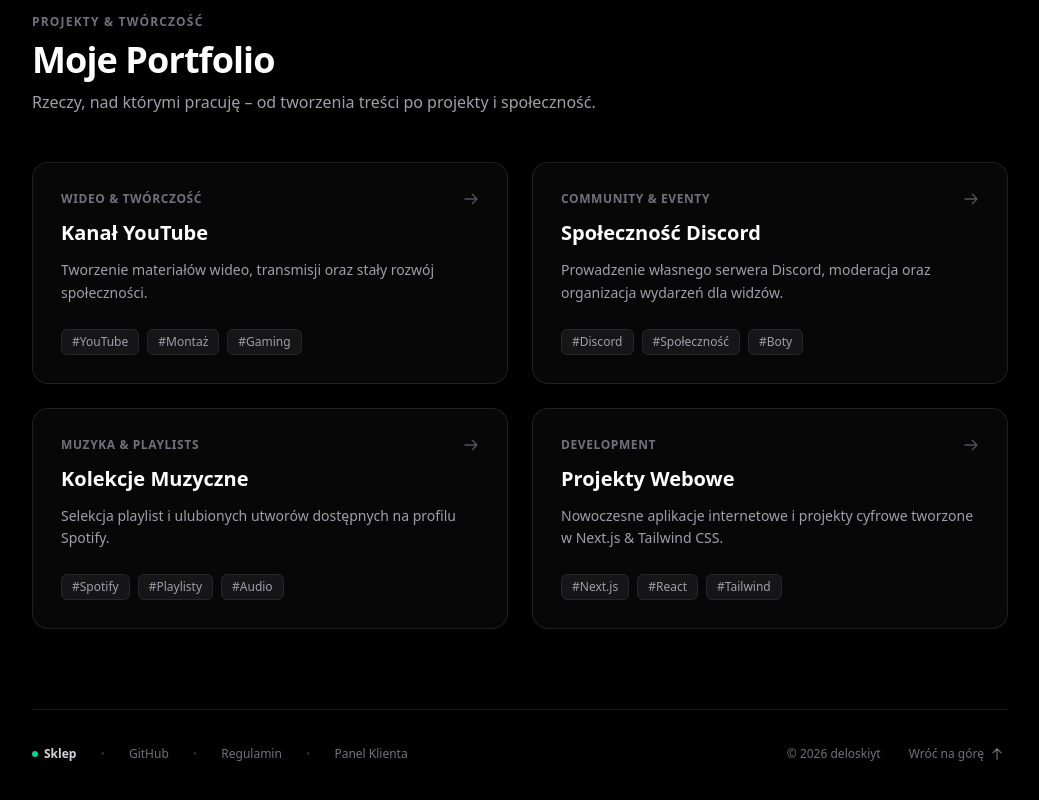
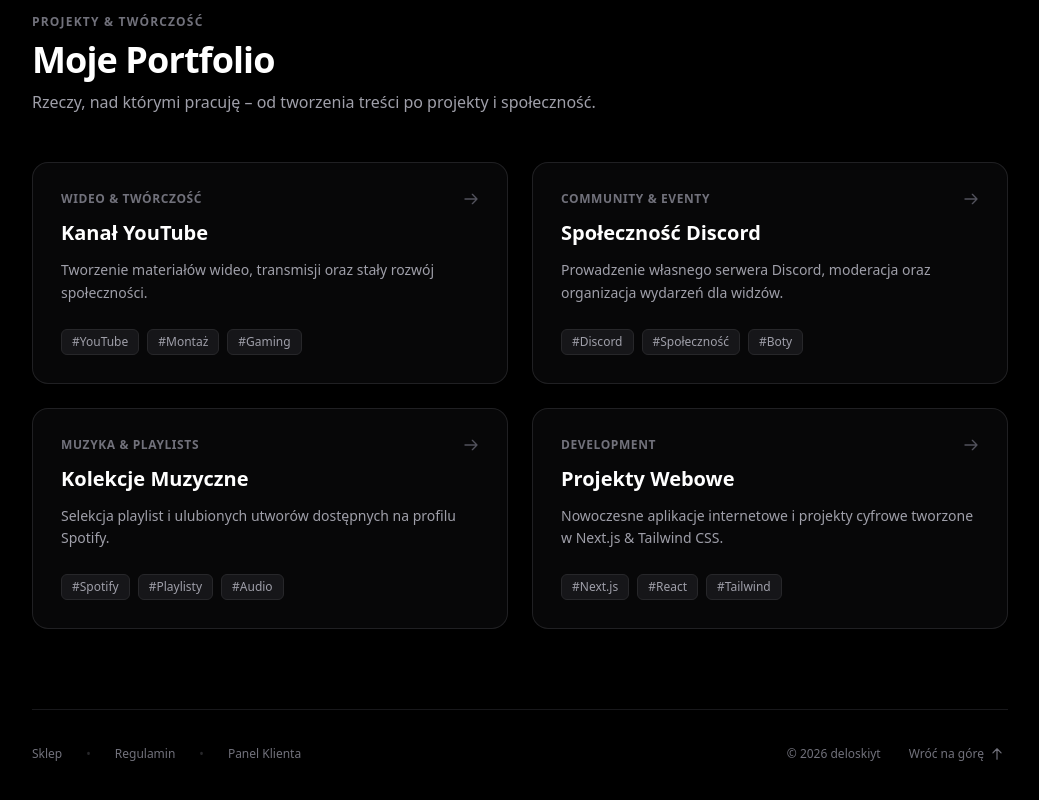
Before and after one commit to deloskiytbackup/deloskiyt-web, a Next.js app: page / in a window 1280 px wide. Shown: the part 882-1682 px from the top of the page, without its empty margins (120-1159 px from the left). Built offline with nearby package versions, Linux system fonts and the light colour scheme; no server answers; the database is empty.

Commit message:
fix: usunieto github ze stopki oraz zielona kropke przy sklepie

```diff
--- a/src/components/Portfolio.tsx
+++ b/src/components/Portfolio.tsx
@@ -53,20 +53,10 @@ export function Portfolio() {
         <div className="flex items-center gap-6">
           <Link
             href="/sklep"
-            className="hover:text-emerald-400 text-zinc-300 font-semibold transition-colors underline-offset-4 hover:underline flex items-center gap-1.5"
-          >
-            <span className="w-1.5 h-1.5 rounded-full bg-emerald-400"></span>
-            <span>Sklep</span>
-          </Link>
-          <span className="text-zinc-800">•</span>
-          <a
-            href="https://github.com/deloskiytbackup"
-            target="_blank"
-            rel="noopener noreferrer"
             className="hover:text-white transition-colors underline-offset-4 hover:underline"
           >
-            GitHub
-          </a>
+            Sklep
+          </Link>
           <span className="text-zinc-800">•</span>
           <Link
             href="/regulamin"
```
